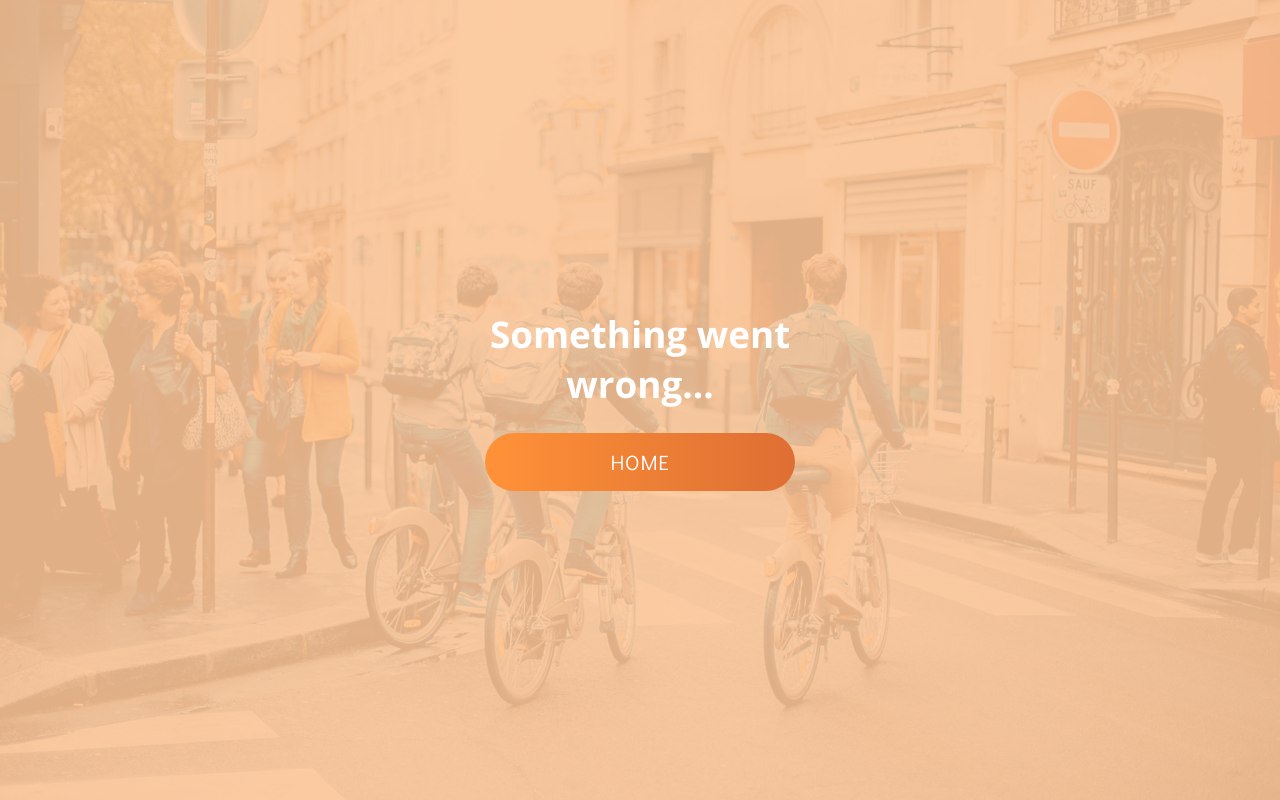
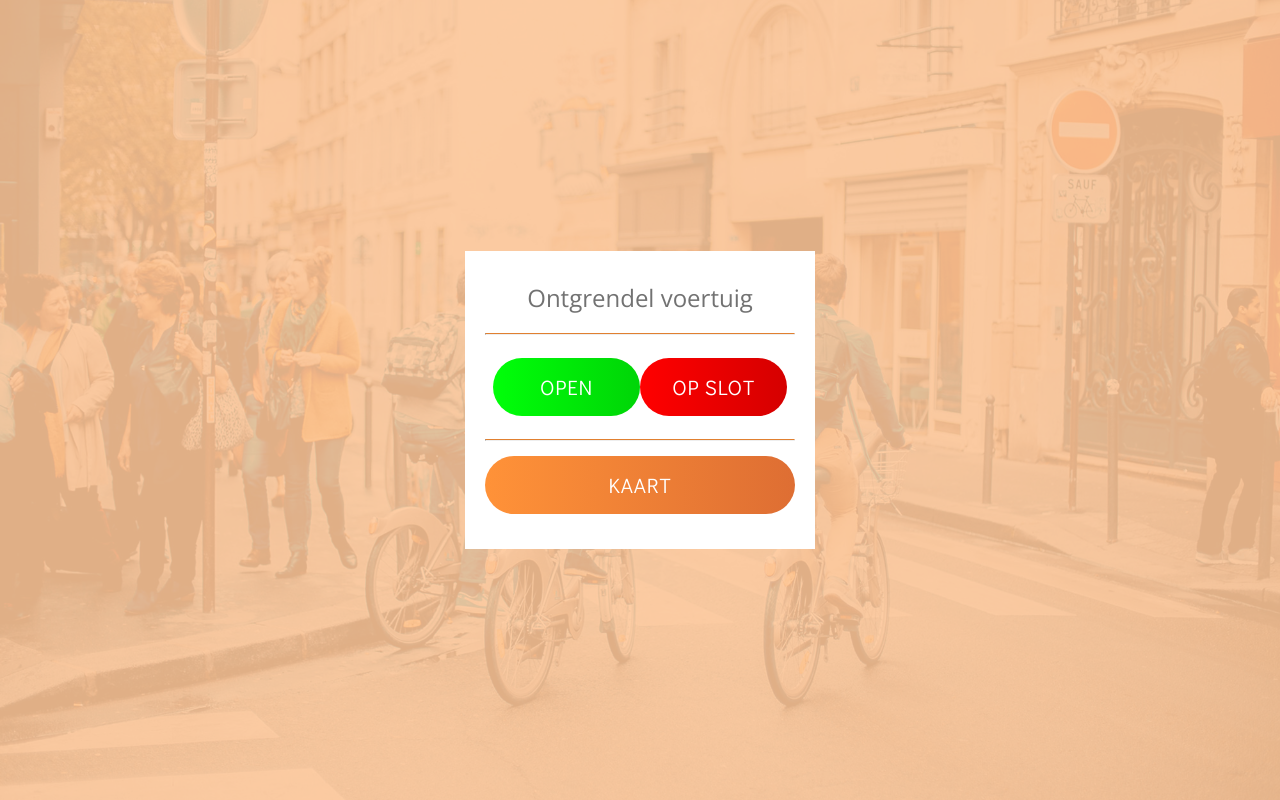
Before and after one commit to DionGrimm/TLE-3-4, a Vue app: page /unlock in a window 1280 px wide. Before the commit this address led to /404. Built offline with nearby package versions, Linux system fonts and the light colour scheme.

Commit message:
started with unlock vehicle page

```diff
--- /dev/null
+++ b/src/components/Unlock.vue
@@ -0,0 +1,121 @@
+<template>
+  <div class="main animation">
+    <div class="background">
+      <div class="overlay"></div>
+      <div class="main-background"></div>
+    </div>
+    <div class="content-wrapper">
+      <div class="content">
+        <h2>Ontgrendel voertuig</h2>
+        <hr>
+
+        <div class="input-item large-label" v-bind:class="{ errorfield: emptyLicense }">
+         <button class="btn-open" @click="doorOpen" >Open</button>
+         <button class="btn-close" @click="doorClose">op slot</button>
+        </div>
+        <hr>
+
+      <router-link class="btn" to="/">Kaart</router-link>
+      </div>
+    </div>
+
+  </div>
+</template>
+
+<script>
+export default {
+  name: 'Unlock',
+
+  methods: {
+
+
+     doorOpen(){
+        var ip = "192.168.178.95"
+		var url = "http://192.168.178.95/lock/0"
+		var settings = {
+			"async": true,
+			"crossDomain": true,
+			"url": url,
+			"method": "GET",
+			"headers": {
+			"cache-control": "no-cache",
+			'Content-Type' : 'application/x-www-form-urlencoded; charset=UTF-8'
+			}
+		}
+
+		$.ajax(settings).done(function (response) {
+		});
+     },
+
+    doorClose(){
+        var ip = "192.168.178.95"
+		var url = "http://192.168.178.95/lock/1"
+		var settings = {
+		    "async": true,
+		    "crossDomain": true,
+		    "url": url,
+		    "method": "GET",
+		    "headers": {
+			"cache-control": "no-cache",
+			'Content-Type' : 'application/x-www-form-urlencoded; charset=UTF-8'
+			}
+		}
+
+		$.ajax(settings).done(function (response) {
+		});
+     },
+}
+}
+
+</script>
+
+<style scoped lang="scss">
+.main{}
+
+
+#license{
+  box-shadow: none;
+}
+
+.btn-open{
+    background-image: linear-gradient(to right, #00FF09,#00D507);
+    border: none;
+    color: $white;
+    padding: 15px 32px;
+    margin: 15px 0;
+    text-align: center;
+    text-decoration: none;
+    display: block;
+    font-size: 1.3rem;
+    letter-spacing: 0.8px;
+    border-radius: 33px;
+    font-family: 'Didact Gothic', sans-serif;
+    text-transform: uppercase;
+
+    &:hover{
+        background-color: $light-orange;
+    }
+}
+
+.btn-close{
+    background-image: linear-gradient(to right, #FF0000,#D50000);
+    border: none;
+    color: $white;
+    padding: 15px 32px;
+    margin: 15px 0;
+    text-align: center;
+    text-decoration: none;
+    display: block;
+    font-size: 1.3rem;
+    letter-spacing: 0.8px;
+    border-radius: 33px;
+    font-family: 'Didact Gothic', sans-serif;
+    text-transform: uppercase;
+
+    &:hover{
+        background-color: $light-orange;
+    }
+
+}
+
+</style>
--- a/src/routes.js
+++ b/src/routes.js
@@ -13,6 +13,7 @@ import Homepage from './components/Homepage'
 import NotFound from './components/NotFound'
 import PrivacyVerklaring from './components/onboard/PrivacyVerklaring'
 import Maps from './components/Maps'
+import Unlock from './components/Unlock'
 
 
 export const routes = [
@@ -86,6 +87,11 @@ export const routes = [
         path: '/maps',
         component: Maps
     },
+    {
+        name: 'Unlock',
+        path: '/unlock',
+        component: Unlock
+    },
 
     //App routes before this section//
     {
```
Also changed, not shown: 1 other file (tests, documents, lock files or other folders).
